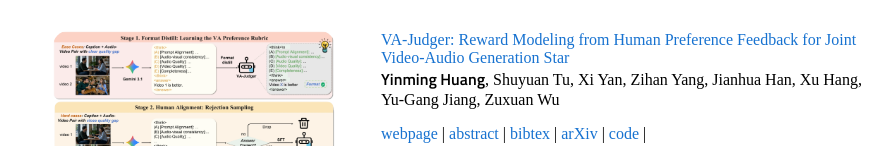
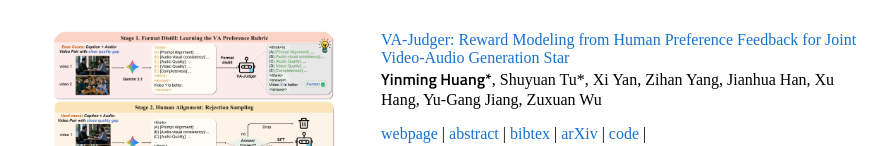
Before and after one commit to YinmingHuang/yinminghuang.github.io, a plain HTML site: page index.html in a window 1280 px wide. Shown: the part 806-952 px from the top of the page, without its empty margins (188-1081 px from the left). Drawn offline with Linux system fonts and the light colour scheme.

Commit message:
Mark VA-Judger equal contributors

```diff
--- a/index.html
+++ b/index.html
@@ -218,7 +218,7 @@
          Star
        </a>
        <br>
-          <strong>Yinming Huang</strong>, Shuyuan Tu, Xi Yan, Zihan Yang, Jianhua Han, Xu Hang, Yu-Gang Jiang, Zuxuan Wu<br>
+          <strong>Yinming Huang*</strong>, Shuyuan Tu*, Xi Yan, Zihan Yang, Jianhua Han, Xu Hang, Yu-Gang Jiang, Zuxuan Wu<br>
           </p>
 
           <div class="paper" id="vajudger">
```
